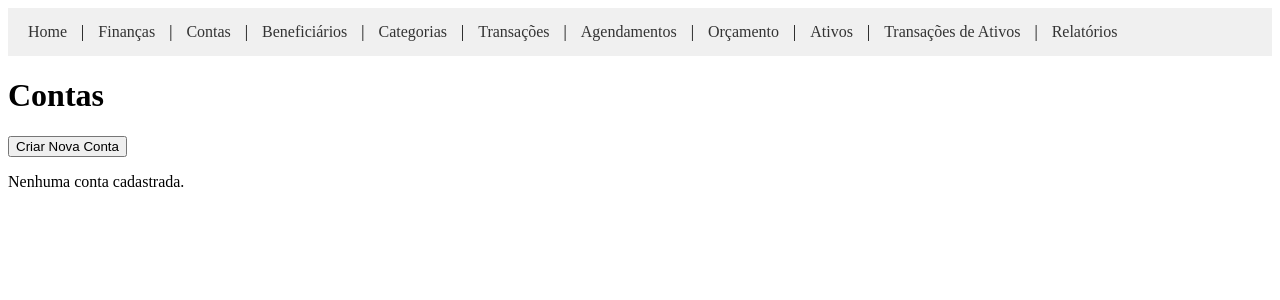
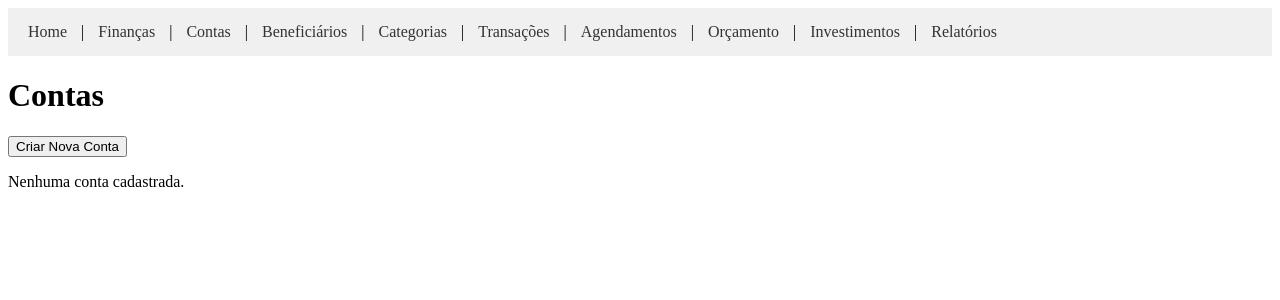
Before and after one commit to jrmilagre/own_system, a Django app: page /finance/accounts/ in a window 1280 px wide. Shown: the top 300 px of the page. Run offline with Django 4.2, Linux system fonts and the light colour scheme.

Commit message:
modified: organização de menu de navegação

```diff
--- a/apps/finance/templates/finance/base.html
+++ b/apps/finance/templates/finance/base.html
@@ -81,8 +81,13 @@
         <a href="{% url 'finance:transaction_list' %}">Transações</a> |
         <a href="{% url 'finance:scheduler_list' %}">Agendamentos</a> |
         <a href="{% url 'finance:budget_manage' %}">Orçamento</a> |
-        <a href="{% url 'finance:asset_list' %}">Ativos</a> |
-        <a href="{% url 'finance:asset_transaction_list' %}">Transações de Ativos</a> |
+        <div class="dropdown">
+            <a href="#">Investimentos</a>
+            <div class="dropdown-content">
+                <a href="{% url 'finance:asset_list' %}">Ativos</a>
+                <a href="{% url 'finance:asset_transaction_list' %}">Transações de Ativos</a>
+            </div>
+        </div> |
         <div class="dropdown">
             <a href="{% url 'finance:reports_index' %}">Relatórios</a>
             <div class="dropdown-content">
```
